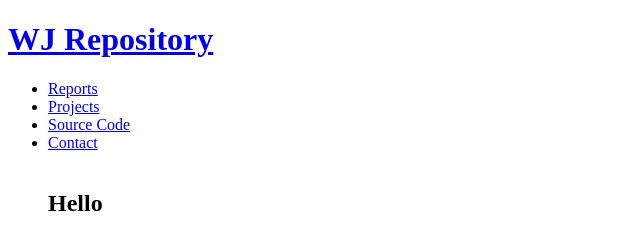
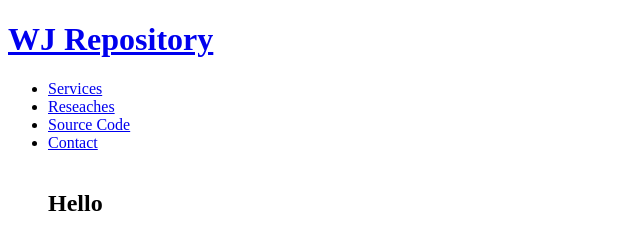
Before and after one commit to w00j00ng/repo, a plain HTML site: page index.html in a window 1280 px wide. Shown: the top 234 px of the page, 0-640 px from the left. Drawn offline with Linux system fonts and the light colour scheme.

Commit message:
contents list modified

```diff
--- a/index.html
+++ b/index.html
@@ -17,8 +17,8 @@
   <body>
     <h1><a href = "index.html">WJ Repository</a></h1>
     <ul>
-      <li><a href ="reports.html">Reports</a></li>
-      <li><a href ="projects.html">Projects</a></li>
+      <li><a href ="services.html">Services</a></li>
+      <li><a href ="researches.html">Reseaches</a></li>
       <li><a href ="source_code.html">Source Code</a></li>
 	  <li><a href ="contact.html">Contact</a></li>
     <br>
```
Also changed, not shown: contact.html (+2 -2 lines).
